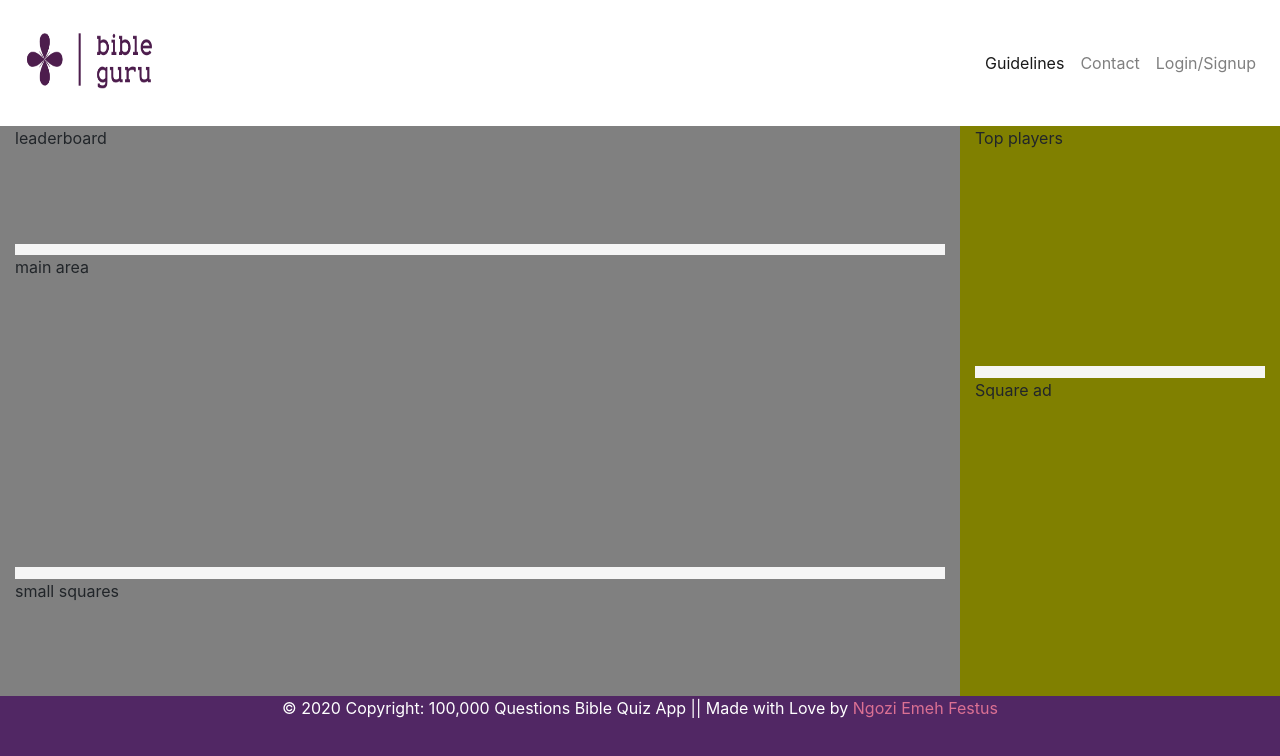
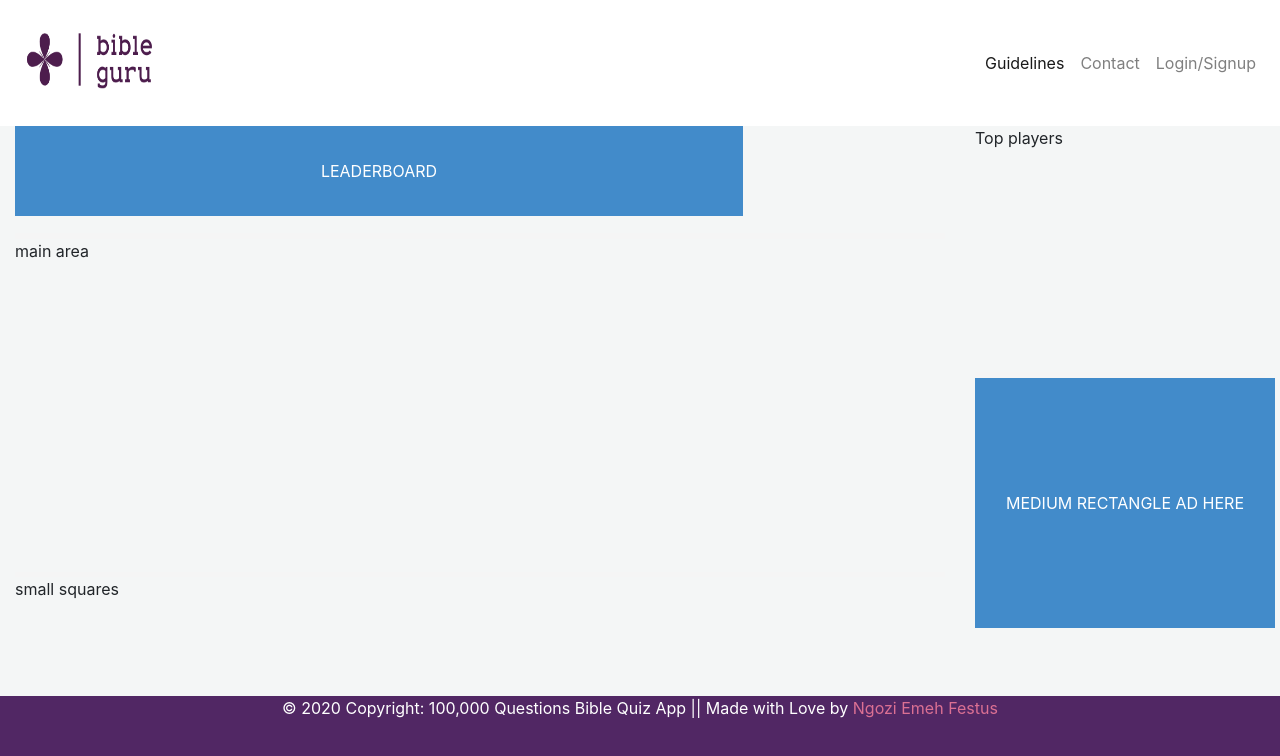
Before and after one commit to NgoziEmeh/Bible-quiz-web-app-frontend, an Angular app: page / in a window 1280 px wide. Shown: the top 756 px of the page. Built offline with nearby package versions, Linux system fonts and the light colour scheme.

Commit message:
home ad placeholders

```diff
--- a/src/app/home/home.component.css
+++ b/src/app/home/home.component.css
@@ -3,33 +3,33 @@
     height: 600px;
     display: flex;
     flex-direction: column;
-    background: gray;
+    background: #F4F6F6;
 }
 
 .flex-container-right{
     height: 600px;
     display: flex;
     flex-direction: column;
-    background: olive;
+    background: #F4F6F6;
 }
 .space-in-between{
-    height: 2%;
+    height: 1%;
     background: whitesmoke;
 }
 /* Left area */
 .leaderboard-holder{
-    height: 20%;
+    height: 18%;
 }
 .smaller-squares{
     height: 25%;
 }
 
 .main-area{
-    height: 53%;
+    height: 56%;
 }
 /* Right area */
 .top-players-list{
-    height: 40%;
+    height: 41%;
 }
 .squaread-holder{
     height: 58%;
--- a/src/app/home/home.component.html
+++ b/src/app/home/home.component.html
@@ -8,7 +8,9 @@
             <div class="home_area container-fluid">
                 <div class="row">
                         <div class="col-md-9 flex-container-left">
-                            <div class="leaderboard-holder">leaderboard</div>
+                            <div class="leaderboard-holder">
+                                <app-leaderboardad></app-leaderboardad>
+                            </div>
                             <div class="space-in-between"></div>
                             <div class="main-area">main area</div>
                             <div class="space-in-between"></div>
@@ -17,7 +19,9 @@
                         <div class="col-md-3 flex-container-right">
                             <div class="top-players-list">Top players</div>
                             <div class="space-in-between"></div>
-                            <div class="squaread-holder">Square ad</div>
+                            <div class="squaread-holder">
+                                <app-squaread></app-squaread>
+                            </div>
                         </div>
                 </div>
 
```
